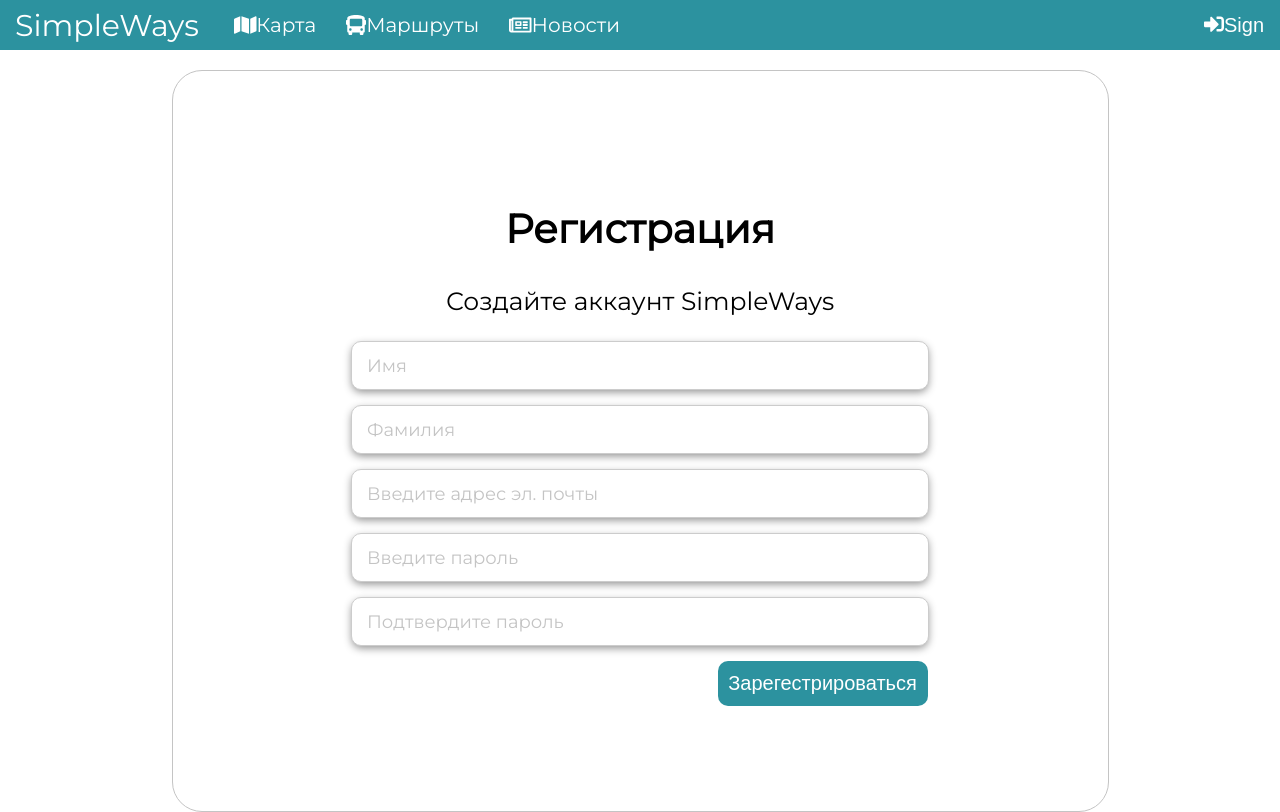
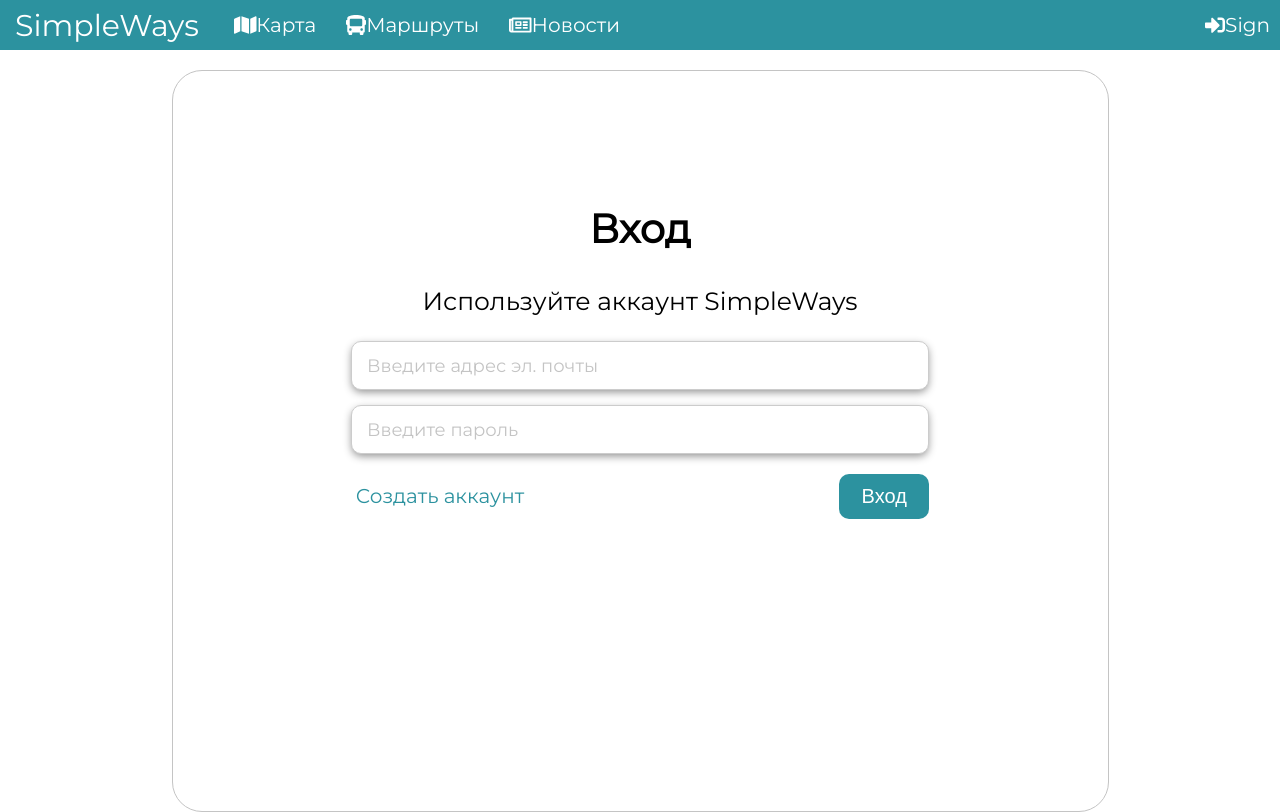
Before and after one commit to SevenEleven01/SimpleWays, a React (Create React App) app: page /sign in a window 1280 px wide. Built offline with nearby package versions, Linux system fonts and the light colour scheme.

Commit message:
add route on button sign and registration

```diff
--- a/package.json
+++ b/package.json
@@ -8,6 +8,8 @@
     "@testing-library/user-event": "^7.2.1",
     "react": "^16.12.0",
     "react-dom": "^16.12.0",
+    "react-router": "^5.1.2",
+    "react-router-dom": "^5.1.2",
     "react-scripts": "3.3.1"
   },
   "scripts": {
--- a/src/App.js
+++ b/src/App.js
@@ -3,12 +3,23 @@
 import Sign from './pages/sign/sign';
 import Reg from './pages/reg/reg';
 import { render } from '@testing-library/react';
+import { BrowserRouter as Router, Switch, Route, Link } from 'react-router-dom';
+import createBrowserHistory from 'history/createBrowserHistory';
+import HeadBar from './components/header-bar/header-bar';
+
+const history = createBrowserHistory();
 
 function App() {
   return (
     <div className="wrapper">
-      {/* <Sign /> */}
-      <Reg />
+      <HeadBar />
+
+      <Router>
+      <Switch>
+        <Route exact path="/sign" component={Sign} />
+        <Route exact path="/reg" component={Reg} />
+      </Switch>
+    </Router>
     </div>
   );
 }
--- a/src/components/header-bar/header-bar.js
+++ b/src/components/header-bar/header-bar.js
@@ -18,10 +18,10 @@
                 <i className="far fa-newspaper"></i>
                  Новости
             </a>
-            <button className="header-bar_button">
+            <a href="/sign" className="header-bar_button">
                 <i class="fas fa-sign-in-alt"></i>
                  Sign
-            </button>
+            </a>
         </div>
     );
 }
--- a/src/pages/reg/reg.js
+++ b/src/pages/reg/reg.js
@@ -3,6 +3,8 @@
 import HeadBar from '../../components/header-bar/header-bar';
 import Login from '../../components/input-login/input-login';
 import Password from '../../components/input-password/input-password';
+import { BrowserRouter as Router, Switch, Route, Link } from 'react-router-dom';
+
 
 function Reg() {
   return (
--- a/src/pages/sign/sign.js
+++ b/src/pages/sign/sign.js
@@ -4,6 +4,9 @@
 import Login from '../../components/input-login/input-login';
 import Password from '../../components/input-password/input-password';
 import Button from '../../components/button/button';
+import { BrowserRouter as Router, Switch, Route, Link } from 'react-router-dom';
+import Reg from '../reg/reg';
+
 
 function Sign() {
   return (
@@ -17,12 +20,19 @@
           <Login />
           <Password />
           <div className="sign-form_buttons">
-            <a href="#" className="sign-form_add">Создать аккаунт</a>
+            <a href="/reg" className="sign-form_add">
+              Создать аккаунт
+              </a>
           <Button />
           </div>
         </div>
        </div>
      </div>
+     <Router>
+         <Switch>
+           <Route exact path="/reg" component={Reg} />
+         </Switch>
+       </Router>
     </div>
   );
 }
```
Also changed, not shown: 1 other file (tests, documents, lock files or other folders).
